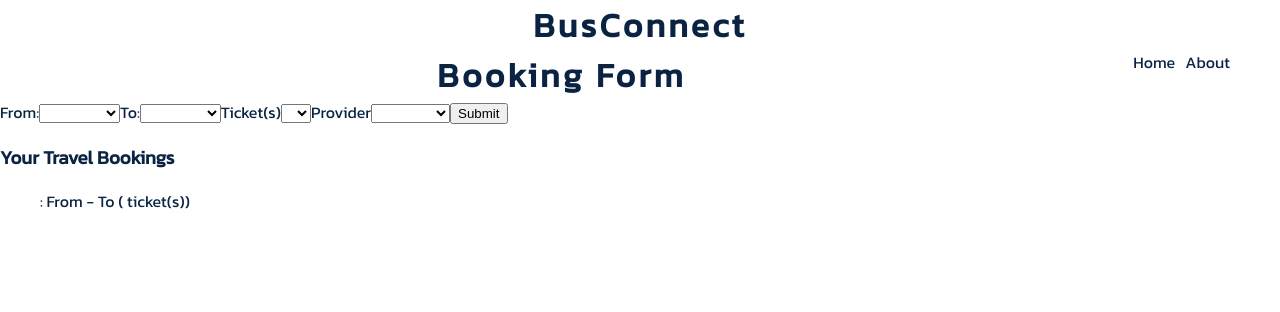
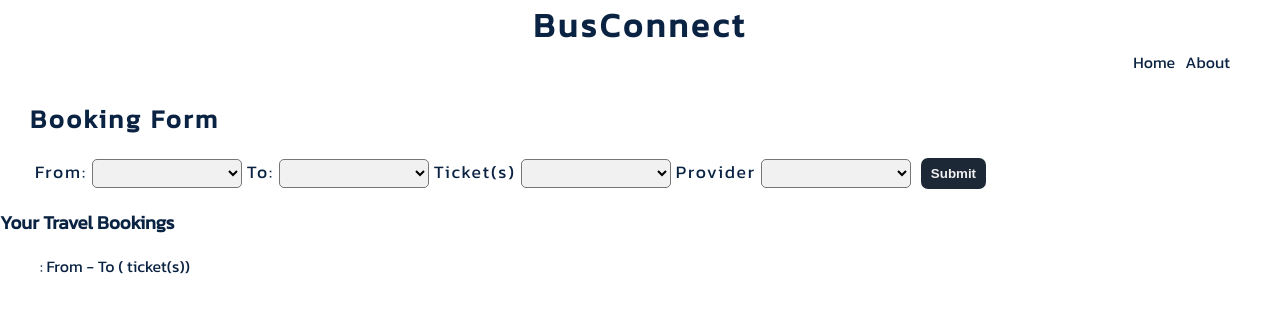
Before and after one commit to Onan-Thairu/busConnect, a React (Create React App) app: page /booking-form in a window 1280 px wide. Shown: the top 312 px of the page. Built offline with nearby package versions, Linux system fonts and the light colour scheme.

Commit message:
Add styling to booking form.

```diff
--- /dev/null
+++ b/src/components/BookingForm.css
@@ -0,0 +1,35 @@
+.booking-header {
+    text-align: left;
+    margin-top: 50px;
+    margin-bottom: 20px;
+    margin-left: 30px;
+    font-size: 1.6em;
+}
+
+.form-container form {
+    margin-left: 30px;
+    font-size: 1.1em;
+    letter-spacing: .1em;
+}
+
+.form-container form select {
+    width: 150px;
+    padding: 5px 20px;
+    border-radius: 5px;
+    background-color: #f1f1f1;
+}
+
+.form-container form input[type=submit] {
+    background-color: #1d2836;
+    color: #F1F1F1;
+    margin-left: 10px;
+    padding: 8px 10px;
+    border-radius: 7px;
+    border: none;
+    font-weight: bold;
+}
+
+.form-container form label {
+    margin-right: 5px;
+    margin-left: 5px;
+}
--- a/src/components/BookingForm.js
+++ b/src/components/BookingForm.js
@@ -1,3 +1,4 @@
+import "./BookingForm.css"
 import React, { useState } from "react";
 import BookingDetail from "./BookingDetail";
 
@@ -29,7 +30,10 @@ function BookingForm() {
 
     return (
         <div>
-            <h1>Booking Form</h1>
+            <div>
+                <h1 className="booking-header">Booking Form</h1>
+            </div>
+            <div className="form-container">
                 <form onSubmit={ handleSubmit } >
                     <label htmlFor="from-select">From:</label>
                     <select name="from" id="from-select" onChange={ handleChange } >
@@ -67,6 +71,7 @@ function BookingForm() {
                     </select>
                     <input type="submit" />
                 </form>
+            </div>
             <h3>Your Travel Bookings</h3>
             <BookingDetail bookings={ formData } />
         </div>
```
Lines whose indentation alone changed are shown as unchanged.
